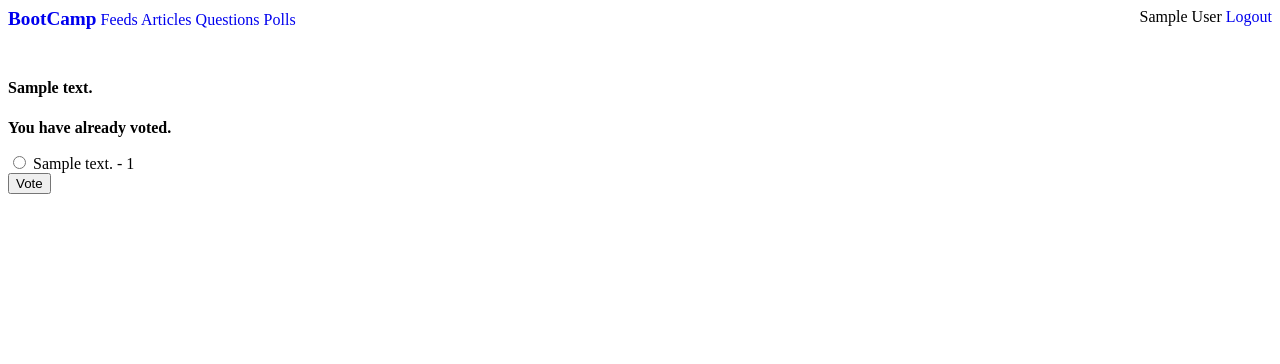
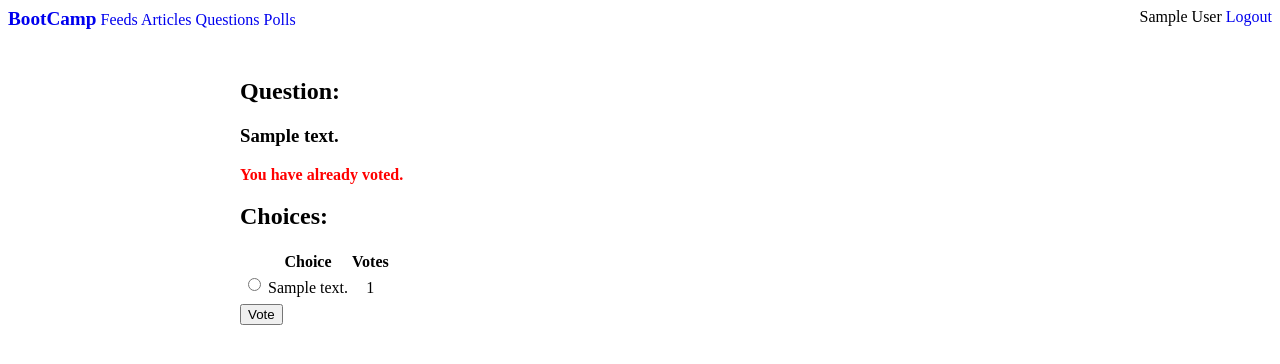
Before and after one commit to shivams906/bootcamp-clone, a Django app: page /polls/00000000-0000-0000-0000-000000000001/vote in a window 1280 px wide. Shown: the top 364 px of the page. Run offline with Django 3.2, Linux system fonts and the light colour scheme; a user stored in the database is signed in; tables that the repository leaves empty hold one stand-in row (values such as "Sample post").

Commit message:
some style changes

```diff
--- a/static/styles/base.css
+++ b/static/styles/base.css
@@ -16,3 +16,30 @@ header > div.left .home {
   font-size: larger;
   font-weight: bolder;
 }
+
+table * {
+  text-align: center;
+}
+
+main {
+  width: 90%;
+  max-width: 800px;
+  margin: 0 auto;
+}
+
+input[type="radio"] {
+  margin-bottom: 10px;
+}
+
+.error {
+  color: red;
+}
+
+textarea {
+  font-size: 18px;
+  width: 100%;
+}
+
+main li {
+  padding: 10px;
+}
--- a/templates/polls/poll_detail.html
+++ b/templates/polls/poll_detail.html
@@ -1,21 +1,35 @@
-{% extends 'base.html' %}
-
-{% block main %}
-{% if question %}
-<h4>{{ question }}</h4>
+{% extends 'base.html' %} {% block main %} {% if question %}
+<h2>Question:</h2>
+<h3>{{ question }}</h3>
 {% if error_message %}
-<p><strong>{{ error_message }}</strong></p>
-{% endif %}
-{% if question.choices %}
+<p class="error"><strong>{{ error_message }}</strong></p>
+{% endif %} {% if question.choices %}
+<h2>Choices:</h2>
 <form method="POST" action="{% url 'polls:vote' question.pk %}">
-    {% csrf_token %}
-{% for choice in question.choices.all %}
-<input type="radio" name="choice" id="choice{{forloop.counter}}" value={{choice.pk}}>
-<label for="choice{{ forloop.counter }}">{{ choice }} - {{ choice.votes }}</label>
-<br>
-{% endfor %}
-<input type="submit" name="submit" value="Vote">
+  {% csrf_token %}
+  <table>
+    <tr>
+      <th></th>
+      <th>Choice</th>
+      <th>Votes</th>
+    </tr>
+    {% for choice in question.choices.all %}
+    <tr>
+      <td>
+        <input
+          type="radio"
+          name="choice"
+          id="choice{{forloop.counter}}"
+          value="{{choice.pk}}"
+        />
+      </td>
+      <td><label for="choice{{ forloop.counter }}">{{ choice }}</label></td>
+      <td>
+        <label for="choice{{ forloop.counter }}">{{ choice.votes }}</label>
+      </td>
+    </tr>
+    {% endfor %}
+  </table>
+  <input type="submit" name="submit" value="Vote" />
 </form>
-{% endif %}
-{% endif %}
-{% endblock %}
+{% endif %} {% endif %} {% endblock %}
```
